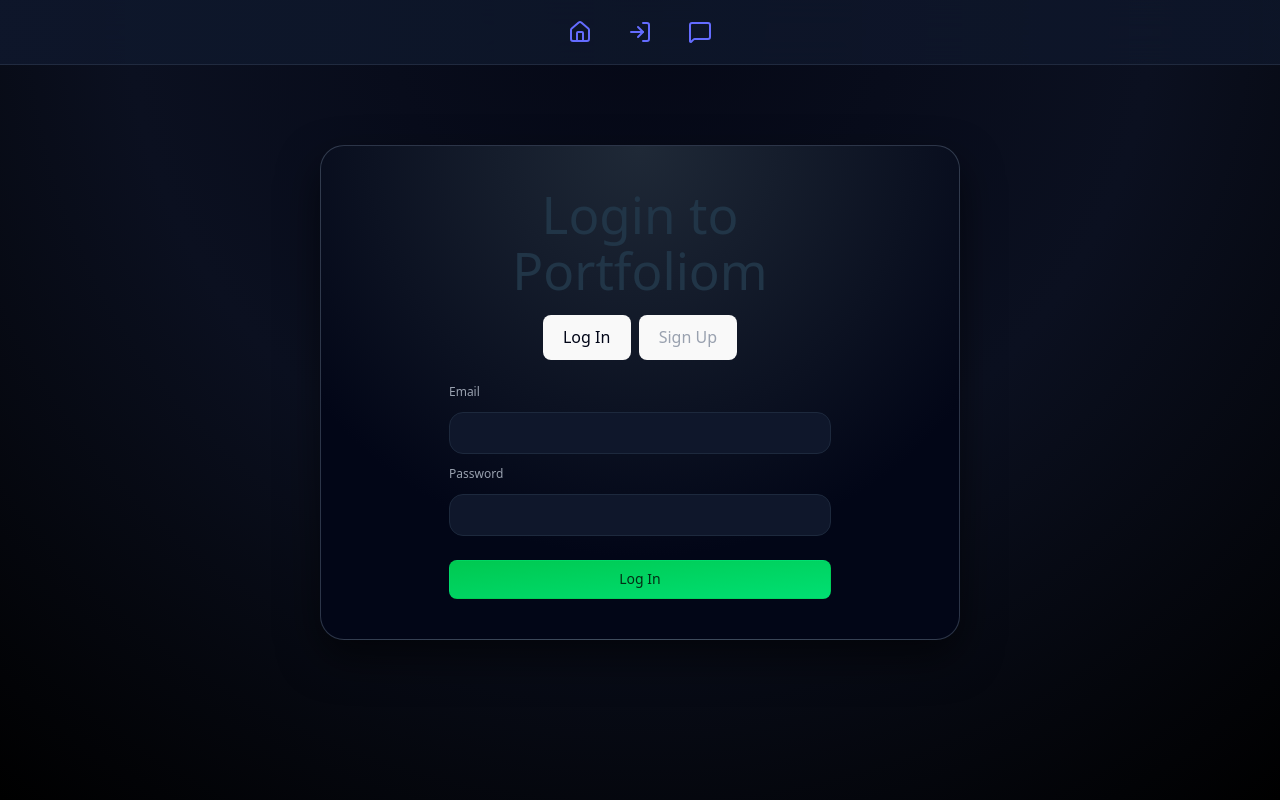
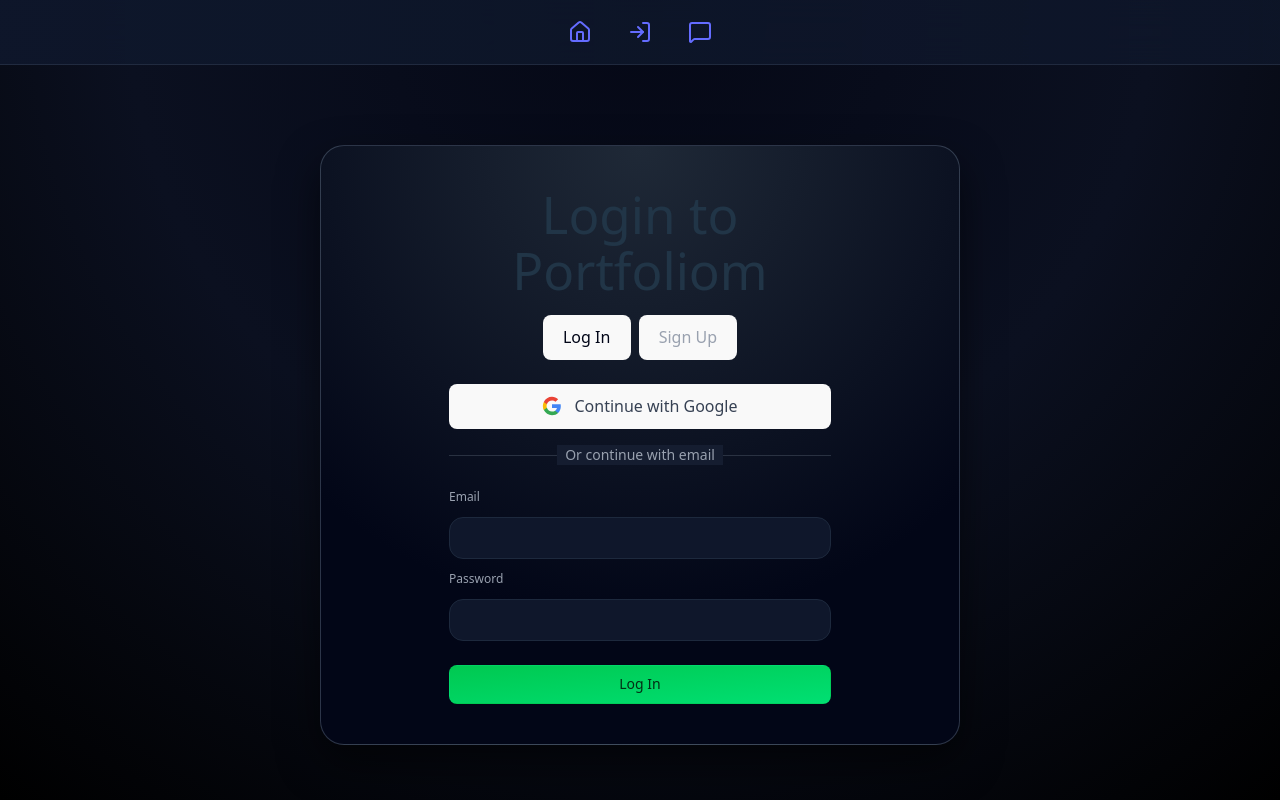
Before and after one commit to fareedom1/portfoliom, a React (Vite) app: page /login in a window 1280 px wide. Built offline with nearby package versions, Linux system fonts and the light colour scheme; no server answers.

Commit message:
feat: configure env vars and add google sign-in

```diff
--- a/src/pages/Login.jsx
+++ b/src/pages/Login.jsx
@@ -59,6 +59,22 @@
         setLoading(false);
     };
 
+    // Google Login handler
+    const handleGoogleLogin = async () => {
+        setLoading(true);
+        const { error } = await supabase.auth.signInWithOAuth({
+            provider: 'google',
+            options: {
+                redirectTo: window.location.origin + '/feed', // Redirect to feed after login
+            },
+        });
+        if (error) {
+            setStatus("Error with Google Login: " + error.message);
+            setLoading(false);
+        }
+        // Note: No need to set loading(false) on success because of redirect
+    };
+
     return (
         <div className="w-1/2 mt-20 mx-auto px-32 py-10 rounded-3xl bg-[radial-gradient(circle_at_top,#1f2937_0%,#020617_70%)] border border-slate-400/30 shadow-[var(--shadow-soft)] max-md:mt-10 max-md:px-6 max-md:w-[90%]">
             <h1 className="text-4xl mb-4 text-center">
@@ -81,6 +97,42 @@
                 >
                     Sign Up
                 </button>
+            </div>
+
+            {/* Google Sign In Button */}
+            <button
+                onClick={handleGoogleLogin}
+                disabled={loading}
+                className="w-full mb-4 flex items-center justify-center gap-3 bg-white text-gray-700 hover:bg-gray-100 border border-gray-300 font-medium py-2.5 px-4 rounded-lg transition-all focus:ring-2 focus:ring-offset-2 focus:ring-gray-200 disabled:opacity-50 cursor-pointer"
+            >
+                <svg className="w-5 h-5" viewBox="0 0 24 24">
+                    <path
+                        d="M22.56 12.25c0-.78-.07-1.53-.2-2.25H12v4.26h5.92c-.26 1.37-1.04 2.53-2.21 3.31v2.77h3.57c2.08-1.92 3.28-4.74 3.28-8.09z"
+                        fill="#4285F4"
+                    />
+                    <path
+                        d="M12 23c2.97 0 5.46-.98 7.28-2.66l-3.57-2.77c-.98.66-2.23 1.06-3.71 1.06-2.86 0-5.29-1.93-6.16-4.53H2.18v2.84C3.99 20.53 7.7 23 12 23z"
+                        fill="#34A853"
+                    />
+                    <path
+                        d="M5.84 14.09c-.22-.66-.35-1.36-.35-2.09s.13-1.43.35-2.09V7.07H2.18C1.43 8.55 1 10.22 1 12s.43 3.45 1.18 4.93l2.85-2.22.81-.62z"
+                        fill="#FBBC05"
+                    />
+                    <path
+                        d="M12 5.38c1.62 0 3.06.56 4.21 1.64l3.15-3.15C17.45 2.09 14.97 1 12 1 7.7 1 3.99 3.47 2.18 7.07l3.66 2.84c.87-2.6 3.3-4.53 6.16-4.53z"
+                        fill="#EA4335"
+                    />
+                </svg>
+                <span>Continue with Google</span>
+            </button>
+
+            <div className="relative mb-6">
+                <div className="absolute inset-0 flex items-center">
+                    <div className="w-full border-t border-gray-600/50"></div>
+                </div>
+                <div className="relative flex justify-center text-sm">
+                    <span className="px-2 bg-[rgb(21,29,48)] text-gray-400">Or continue with email</span>
+                </div>
             </div>
 
             <form className="flex flex-col gap-3 text-sm" onSubmit={handleAuth}>
--- a/src/supabase/client.js
+++ b/src/supabase/client.js
@@ -1,5 +1,5 @@
 import { createClient } from "@supabase/supabase-js";
-const URL = "https://fldimeowlmxdhxhsbelc.supabase.co";
-const API_KEY = "eyJhbGciOiJIUzI1NiIsInR5cCI6IkpXVCJ9.eyJpc3MiOiJzdXBhYmFzZSIsInJlZiI6ImZsZGltZW93bG14ZGh4aHNiZWxjIiwicm9sZSI6ImFub24iLCJpYXQiOjE3NjM1MTI1NDcsImV4cCI6MjA3OTA4ODU0N30.RULMJsPFQBqM1l1mpf_a8u0J_Xt8VGkpw9EuGyvldxw";
-const supabase = createClient(URL, API_KEY)
+const URL = import.meta.env.VITE_SUPABASE_URL;
+const API_KEY = import.meta.env.VITE_SUPABASE_ANON_KEY;
+const supabase = createClient(URL, API_KEY);
 export default supabase;
```
Also changed, not shown: 2 other files (tests, documents, lock files or other folders).
